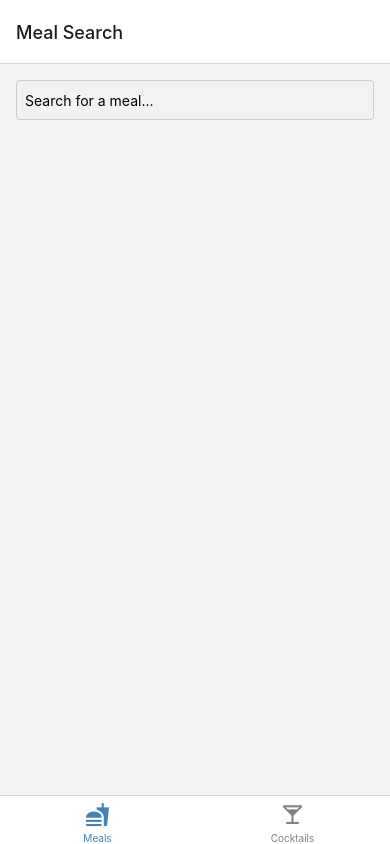
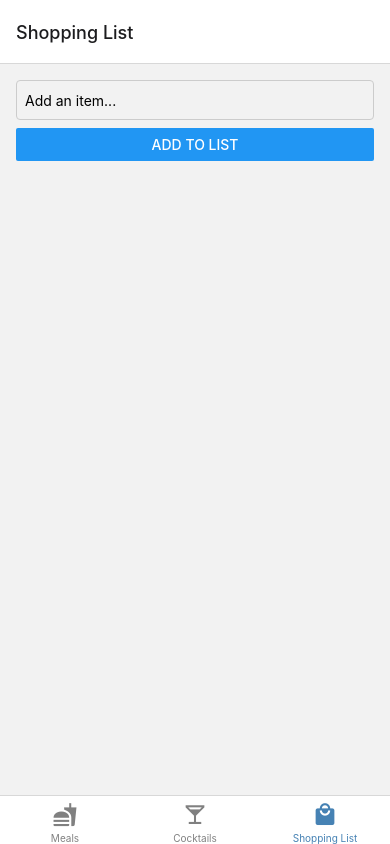
Before and after one commit to n2ojne00/SG8_MobileProject, a React Native app: screen /ShoppingList in a window 390 px wide. Built offline with nearby package versions, Linux system fonts and the light colour scheme.

Commit message:
shopping list added

```diff
--- a/App.js
+++ b/App.js
@@ -10,6 +10,7 @@ import CocktailScreen from './screens/CocktailScreen';
 import CocktailDetailScreen from './screens/CocktailDetailScreen';
 import MealScreen from './screens/MealScreen';
 import MealDetailScreen from './screens/MealDetailScreen';
+import ShoppingListScreen from './screens/ShoppingListScreen'; // Import your new screen
 
 const Stack = createStackNavigator();
 const Tab = createBottomTabNavigator();
@@ -39,6 +40,8 @@ const App = () => {
               iconName = 'food';
             } else if (route.name === 'Cocktails') {
               iconName = 'glass-cocktail';
+            } else if (route.name === 'ShoppingList') { // Add icon for shopping list
+              iconName = 'shopping';
             }
             return <MaterialCommunityIcons name={iconName} size={size} color={color} />;
           },
@@ -48,6 +51,7 @@ const App = () => {
       >
         <Tab.Screen name="Meals" component={MealStack} options={{ headerShown: false }} />
         <Tab.Screen name="Cocktails" component={CocktailStack} options={{ headerShown: false }} />
+        <Tab.Screen name="ShoppingList" component={ShoppingListScreen} options={{ title: 'Shopping List' }} />
       </Tab.Navigator>
     </NavigationContainer>
   );
--- /dev/null
+++ b/screens/ShoppingListScreen.js
@@ -0,0 +1,74 @@
+// ShoppingListScreen.js
+import React, { useState } from 'react';
+import { View, Text, TextInput, FlatList, TouchableOpacity, StyleSheet, Button } from 'react-native';
+
+const ShoppingListScreen = () => {
+  const [item, setItem] = useState('');
+  const [shoppingList, setShoppingList] = useState([]);
+
+  const addItem = () => {
+    if (item) {
+      setShoppingList([...shoppingList, item]);
+      setItem('');
+    }
+  };
+
+  const removeItem = (index) => {
+    const newList = shoppingList.filter((_, i) => i !== index);
+    setShoppingList(newList);
+  };
+
+  return (
+    <View style={styles.container}>
+      <TextInput
+        style={styles.input}
+        placeholder="Add an item..."
+        value={item}
+        onChangeText={setItem}
+      />
+      <Button title="Add to List" onPress={addItem} />
+
+      <FlatList
+        data={shoppingList}
+        keyExtractor={(item, index) => index.toString()}
+        renderItem={({ item, index }) => (
+          <View style={styles.itemContainer}>
+            <Text style={styles.item}>{item}</Text>
+            <TouchableOpacity onPress={() => removeItem(index)}>
+              <Text style={styles.remove}>Remove</Text>
+            </TouchableOpacity>
+          </View>
+        )}
+      />
+    </View>
+  );
+};
+
+const styles = StyleSheet.create({
+  container: {
+    flex: 1,
+    padding: 16,
+  },
+  input: {
+    height: 40,
+    borderColor: '#ccc',
+    borderWidth: 1,
+    paddingHorizontal: 8,
+    borderRadius: 4,
+    marginBottom: 8,
+  },
+  itemContainer: {
+    flexDirection: 'row',
+    justifyContent: 'space-between',
+    alignItems: 'center',
+    paddingVertical: 8,
+  },
+  item: {
+    fontSize: 16,
+  },
+  remove: {
+    color: 'red',
+  },
+});
+
+export default ShoppingListScreen;
```
